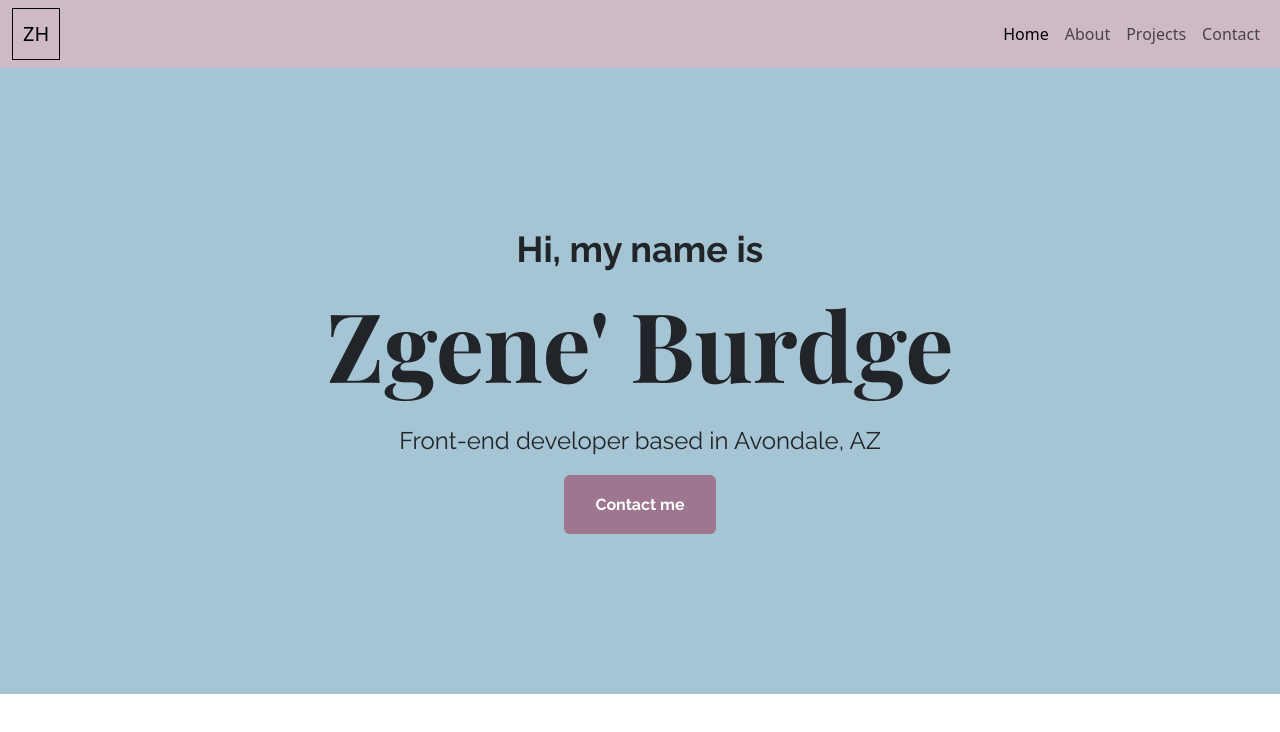
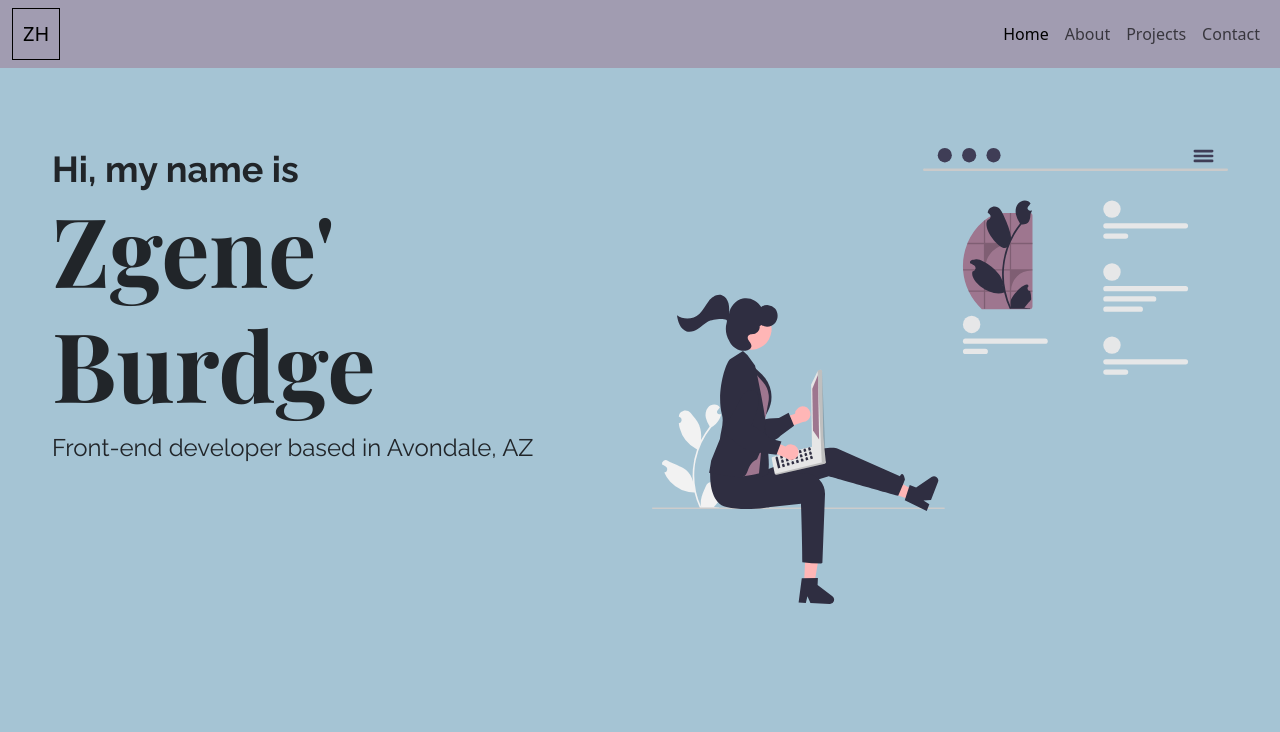
Before and after one commit to ZBurdge/My-Portfolio, a plain HTML site: page index.html in a window 1280 px wide. Drawn offline with nearby package versions, Linux system fonts and the light colour scheme.

Commit message:
re-designed layout, added image

```diff
--- a/css/styles.css
+++ b/css/styles.css
@@ -1,6 +1,10 @@
 :root {
   --primary-color: #a5c4d4;
   --seconday-color: rgba(158, 118, 143, 0.5);
+}
+
+body {
+  background: var(--primary-color);
 }
 
 .main-navbar {
@@ -23,26 +27,30 @@ p {
   font-family: "Raleway", sans-serif;
 }
 
-.hero {
-  text-align: center;
-  background: var(--primary-color);
-  padding: 160px 20px;
+.container {
+  margin-top: 80px;
+  max-width: 1200px;
 }
 
-.hero h2 {
+.container h2 {
   font-size: 36px;
   font-weight: bold;
   margin: 0;
 }
 
-.hero h1 {
+.container h1 {
   font-weight: bold;
   font-size: 96px;
-  line-height: 1.5;
 }
 
-.hero p {
+.container p {
   font-size: 24px;
+}
+
+.contact-box {
+  background-color: var(--seconday-color);
+
+  bottom: 0;
 }
 
 .btn-main {
--- a/index.html
+++ b/index.html
@@ -4,7 +4,7 @@
     <meta charset="UTF-8" />
     <meta http-equiv="X-UA-Compatible" content="IE=edge" />
     <meta name="viewport" content="width=device-width, initial-scale=1.0" />
-    <meta name="description" content="Front-end developer in Avondale, AZ">
+    <meta name="description" content="Front-end developer in Avondale, AZ" />
     <script
       src="https://cdn.jsdelivr.net/npm/bootstrap@5.3.0-alpha3/dist/js/bootstrap.bundle.min.js"
       integrity="sha384-ENjdO4Dr2bkBIFxQpeoTz1HIcje39Wm4jDKdf19U8gI4ddQ3GYNS7NTKfAdVQSZe"
@@ -57,11 +57,17 @@
         </div>
       </div>
     </nav>
-    <div class="hero">
-      <h2>Hi, my name is</h2>
-      <h1>Zgene' Burdge</h1>
-      <p>Front-end developer based in Avondale, AZ</p>
-      <a href="#" class="btn btn-main" title="Contact Zgene'">Contact me</a>
+    <div class="container">
+      <div class="row">
+        <div class="col-6 intro">
+          <h2>Hi, my name is</h2>
+          <h1>Zgene' Burdge</h1>
+          <p>Front-end developer based in Avondale, AZ</p>
+        </div>
+        <div class="col-6">
+          <img src="/images/coder.svg" class="img-fluid" alt="woman coding" />
+        </div>
+      </div>
     </div>
   </body>
 </html>
```
Also changed, not shown: images/coder.svg (added).
